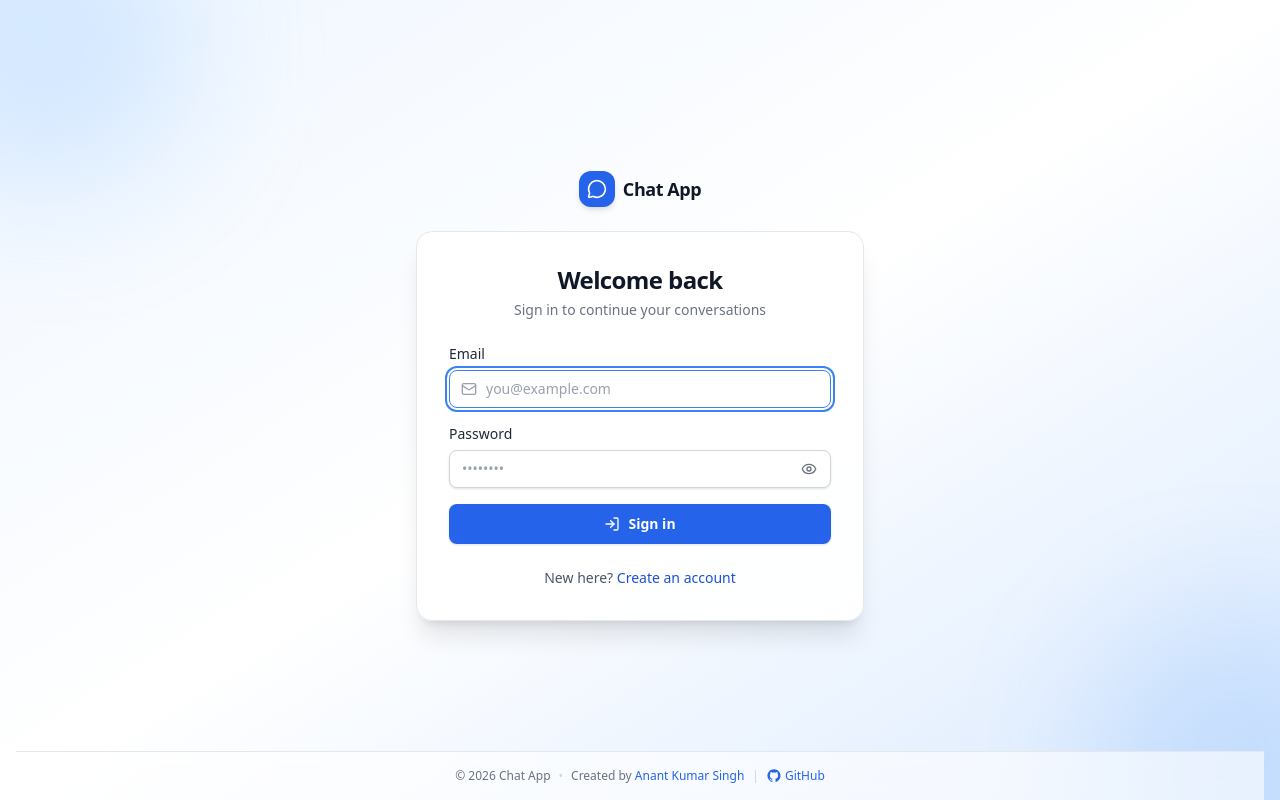
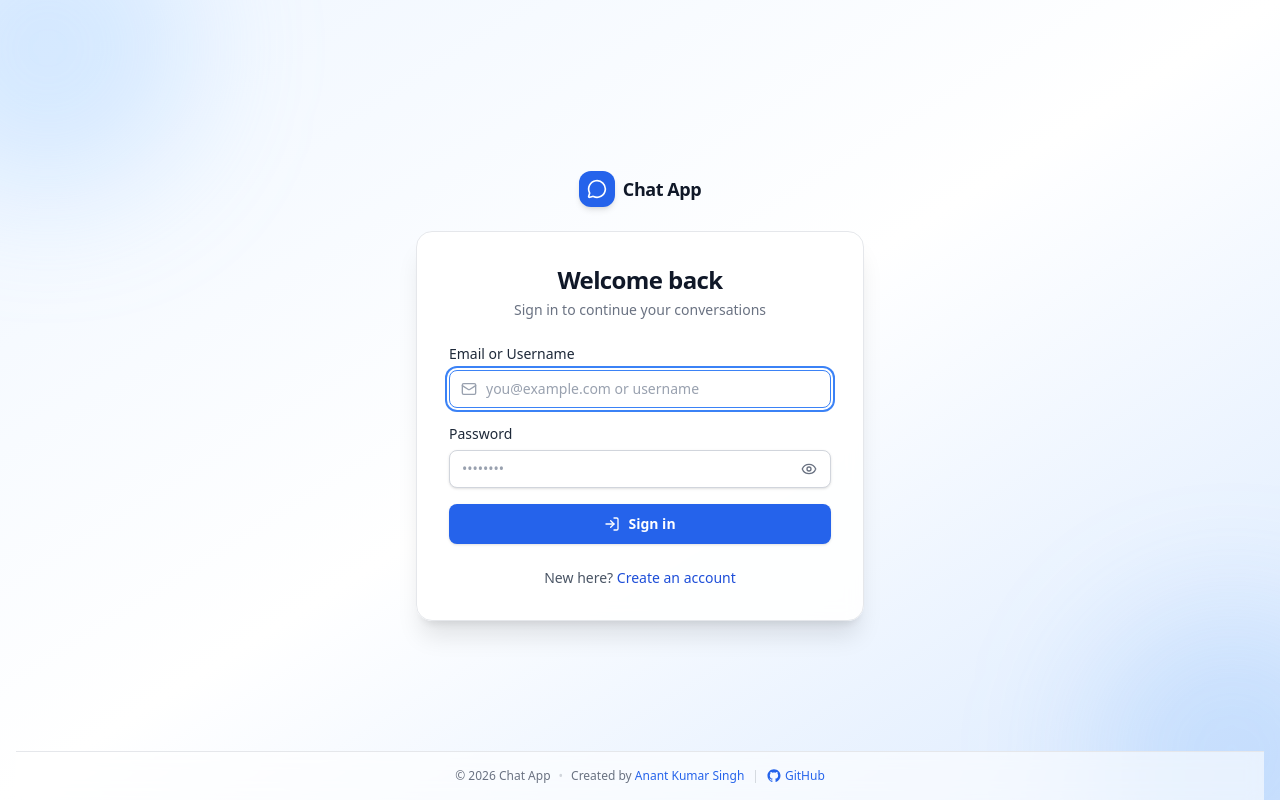
Before and after one commit to bugslayer-anant2511/Real-time-chat-app, a React (Vite) app in the folder client/: page /login in a window 1280 px wide. Built offline with nearby package versions, Linux system fonts and the light colour scheme; no server answers.

Commit message:
feat: support logging in by either email or username, and show the number of unread conversations next to Chats

```diff
--- a/client/src/components/layout/Sidebar.jsx
+++ b/client/src/components/layout/Sidebar.jsx
@@ -63,7 +63,7 @@ const Sidebar = () => {
   } = useChatState();
 
   const totalUnreadChats = useMemo(() => {
-    return conversations.reduce((sum, c) => sum + (Number(c.unreadCount) || 0), 0);
+    return conversations.filter((c) => (Number(c.unreadCount) || 0) > 0).length;
   }, [conversations]);
 
   const activeMatch = useMatch('/chat/:conversationId');
--- a/client/src/pages/auth/LoginPage.jsx
+++ b/client/src/pages/auth/LoginPage.jsx
@@ -7,7 +7,7 @@ import Spinner from '../../components/common/Spinner.jsx';
 import { useAuth } from '../../contexts/AuthContext.jsx';
 import { ROUTES } from '../../utils/constants.js';
 
-const GENERIC_AUTH_ERROR = 'Invalid email or password';
+const GENERIC_AUTH_ERROR = 'Invalid email/username or password';
 
 const LoginPage = () => {
   const { login } = useAuth();
@@ -36,7 +36,7 @@ const LoginPage = () => {
 
   const validateClient = () => {
     const next = {};
-    if (!email.trim()) next.email = 'Email is required';
+    if (!email.trim()) next.email = 'Email or Username is required';
     if (!password) next.password = 'Password is required';
     return next;
   };
@@ -134,7 +134,7 @@ const LoginPage = () => {
             htmlFor={emailId}
             className="block text-sm font-medium text-gray-800 dark:text-gray-200"
           >
-            Email
+            Email or Username
           </label>
           <div className="relative">
             <span className="pointer-events-none absolute inset-y-0 left-3 flex items-center text-gray-400">
@@ -142,7 +142,7 @@ const LoginPage = () => {
             </span>
             <input
               id={emailId}
-              type="email"
+              type="text"
               name="email"
               value={email}
               onChange={(e) => setEmail(e.target.value)}
@@ -152,7 +152,7 @@ const LoginPage = () => {
               disabled={submitting}
               aria-invalid={Boolean(fieldErrors.email)}
               aria-describedby={fieldErrors.email ? `${emailId}-err` : undefined}
-              placeholder="you@example.com"
+              placeholder="you@example.com or username"
               className={`${inputClass('email')} pl-9`}
             />
           </div>
```
Also changed, not shown: 1 other file (tests, documents, lock files or other folders).
